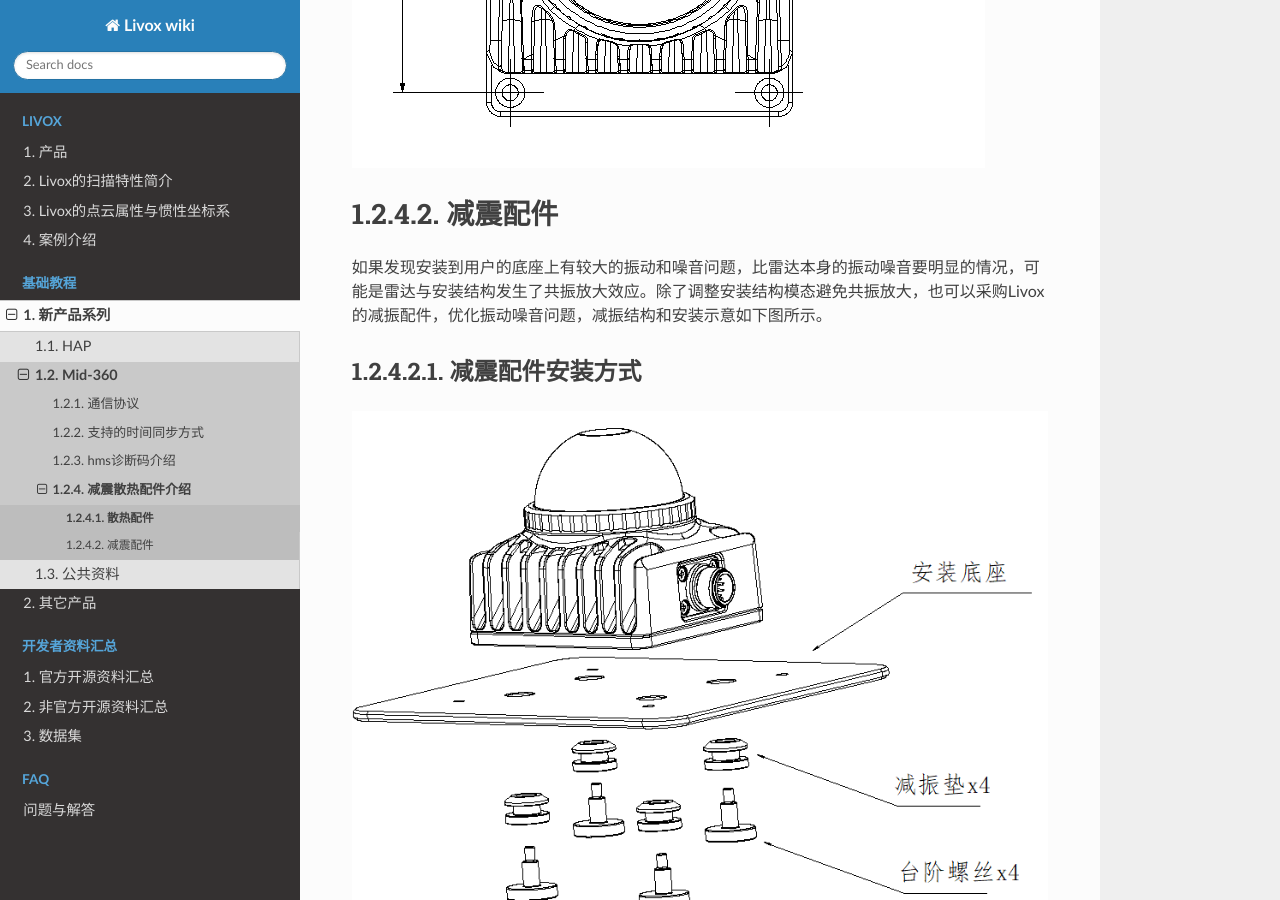
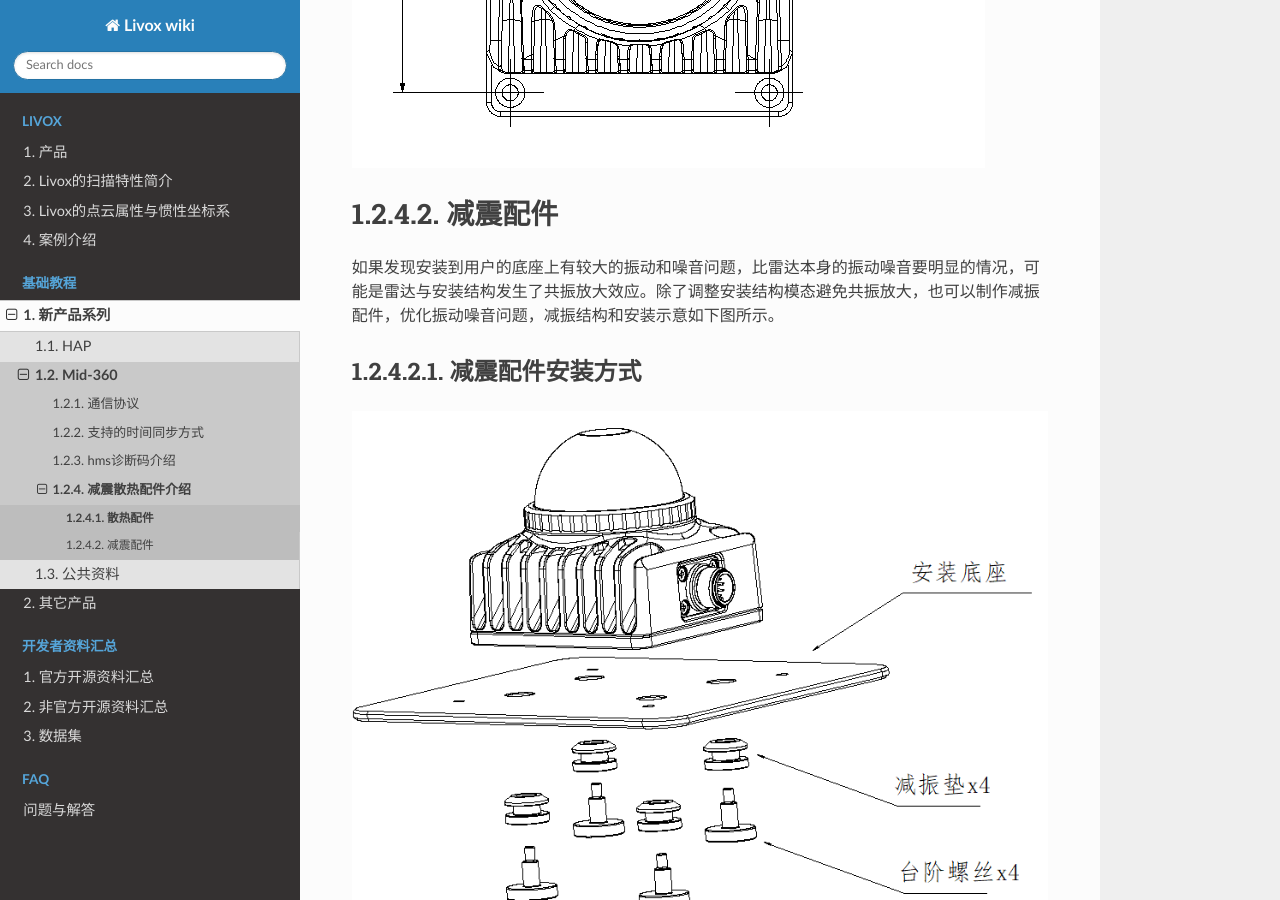
Before and after one commit to Livox-SDK/livox_wiki_cn, a Sphinx documentation site: the page built from source/tutorials/new_product/mid360/cushioning_radiator.md, in a window 1280 px wide and 900 px high, scrolled down 2439 px. Built offline with Sphinx 7.4.7 and the Read the Docs theme 2.0.0, drawn with Linux system fonts in a browser that asks for light colours.

Commit message:
修改减震配件采购相关描述，改为客户自行制作

```diff
--- a/source/tutorials/new_product/mid360/cushioning_radiator.md
+++ b/source/tutorials/new_product/mid360/cushioning_radiator.md
@@ -14,7 +14,7 @@
 
 # 减震配件
 
-如果发现安装到用户的底座上有较大的振动和噪音问题，比雷达本身的振动噪音要明显的情况，可能是雷达与安装结构发生了共振放大效应。除了调整安装结构模态避免共振放大，也可以采购Livox的减振配件，优化振动噪音问题，减振结构和安装示意如下图所示。
+如果发现安装到用户的底座上有较大的振动和噪音问题，比雷达本身的振动噪音要明显的情况，可能是雷达与安装结构发生了共振放大效应。除了调整安装结构模态避免共振放大，也可以制作减振配件，优化振动噪音问题，减振结构和安装示意如下图所示。
 
 ## 减震配件安装方式
 
```
